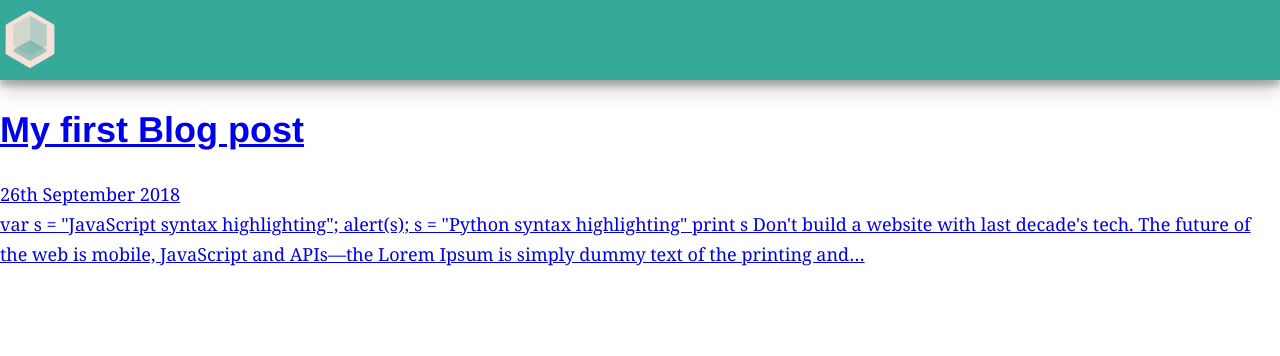
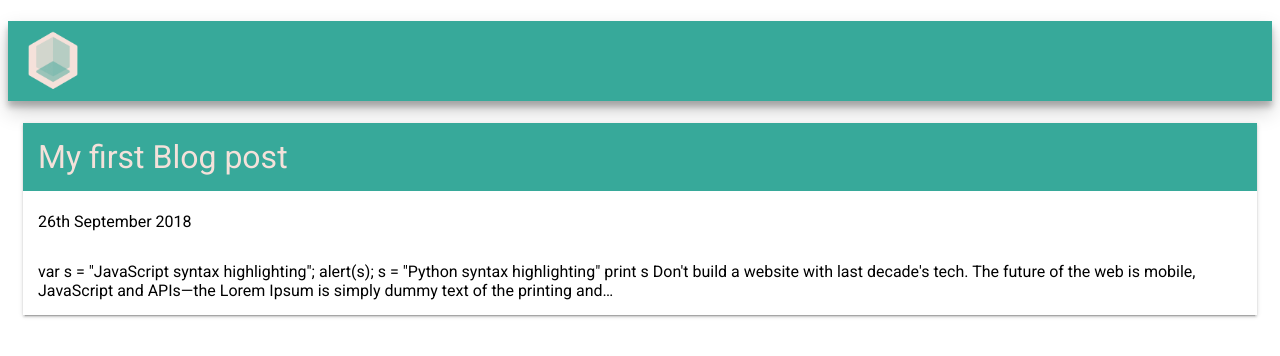
Before and after one commit to lampewebdev/blog, a Gatsby site: page / in a window 1280 px wide. Built offline with nearby package versions, Linux system fonts and the light colour scheme; Gatsby itself is replaced by a stand-in of ours; some packages are replaced by stand-ins of ours.

Commit message:
remove typographyjs and add roboto

```diff
--- a/gatsby-config.js
+++ b/gatsby-config.js
@@ -42,13 +42,6 @@ module.exports = {
           `gatsby-remark-prismjs`,
         ]
       }
-    },
-    {
-      resolve: `gatsby-plugin-typography`,
-      options: {
-        pathToConfigModule: `src/utils/typography`,
-        omitGoogleFont: true,
-      }
     }
   ],
 }
--- a/package.json
+++ b/package.json
@@ -37,7 +37,7 @@
     "start": "npm run develop",
     "format": "prettier --write \"src/**/*.js\"",
     "test": "echo \"Error: no test specified\" && exit 1",
-    "deploy": "gatsby build && gh-pages -d public -b master"
+    "deploy": "gatsby build && gh-pages -d public -b master -r git@github.com:lampewebdev/lampewebdev.github.io.git"
   },
   "devDependencies": {
     "babel-eslint": "^10.0.1",
--- a/src/components/Logo.js
+++ b/src/components/Logo.js
@@ -21,7 +21,7 @@ export default () => (
       <Img
         fixed={data.placeholderImage.childImageSharp.fixed}
         style={{
-          display: 'flex'
+          display: 'flex',
         }}
       />
     }
--- a/src/components/header.js
+++ b/src/components/header.js
@@ -7,7 +7,9 @@ export default () => (
       backgroundColor: '#37a99a',
       paddingTop: '10px',
       paddingBottom: '10px',
-      boxShadow: '0 10px 20px rgba(0, 0, 0, 0.19), 0 6px 6px rgba(0, 0, 0, 0.23)',
+      paddingLeft: '15px',
+      boxShadow:
+        `0 10px 20px rgba(0, 0, 0, 0.19), 0 6px 6px rgba(0, 0, 0, 0.23)`,
     }}
   >
     <Link to="/">
--- a/src/components/layout.css
+++ b/src/components/layout.css
@@ -1,3 +1,19 @@
+@import url('https://fonts.googleapis.com/css?family=Roboto');
+
 html, body{
   box-sizing: border-box;
+  font-family: 'Roboto', sans-serif;
 }
+h1{
+  font-weight: 400;
+  padding:15px;
+  background-color: #37a99a;
+  color: #f4e1da;
+  text-decoration: none;
+}
+a,
+a:visited,
+a:active,
+a:hover {
+  text-decoration: none;
+}
--- a/src/components/layout.js
+++ b/src/components/layout.js
@@ -2,9 +2,8 @@ import React from 'react'
 import PropTypes from 'prop-types'
 import Helmet from 'react-helmet'
 import { StaticQuery, graphql } from 'gatsby'
-import { TypographyStyle, GoogleFont } from 'react-typography'
-import typography from '../utils/typography'
 import Header from './header'
+import './layout.css'
 
 const Layout = ({ children }) => (
   <StaticQuery
@@ -27,8 +26,6 @@ const Layout = ({ children }) => (
           ]}
         >
           <html lang="en" />
-          <TypographyStyle typography={typography} />
-          <GoogleFont typography={typography} />
         </Helmet>
         <Header siteTitle={data.site.siteMetadata.title} />
         <div>
--- a/src/pages/index.js
+++ b/src/pages/index.js
@@ -1,19 +1,44 @@
 import React from 'react'
 import { Link, graphql } from 'gatsby'
 import Layout from '../components/layout'
+import styled from 'styled-components'
 
+const Container = styled.div`
+  margin-right: 15px;
+  margin-left: 15px;
+  text-decoration: none;
+  box-shadow:
+    rgba(0, 0, 0, 0.14) 0px 2px 2px 0px,
+    rgba(0, 0, 0, 0.2) 0px 3px 1px -2px,
+    rgba(0, 0, 0, 0.12) 0px 1px 5px 0px;
+`
+const Header = styled.h1`
+
+`
+
+const Date = styled.span`
+  padding: 15px;
+  color: black;
+`
+
+const Excerpt = styled.p`
+  color: black;
+  padding: 15px;
+`
 const IndexPage = props => {
   const postList = props.data.allMarkdownRemark
   return (
     <Layout>
       {postList.edges.map(({ node }, i) => (
-        <Link to={node.fields.slug} className="link" key={i}>
-          <div className="post-list">
-            <h1>{node.frontmatter.title}</h1>
-            <span>{node.frontmatter.date}</span>
-            <p>{node.excerpt}</p>
-          </div>
-        </Link>
+        <Container>
+          <Link to={node.fields.slug} className="link" key={i}>
+            <div className="post-list-item">
+              <Header>{node.frontmatter.title}</Header>
+              <Date>{node.frontmatter.date}</Date>
+              <Excerpt>{node.excerpt}</Excerpt>
+            </div>
+          </Link>
+        </Container>
       ))}
     </Layout>
   )
--- a/src/utils/typography.js
+++ /dev/null
@@ -1,21 +0,0 @@
-import Typography from 'typography'
-import CodePlugin from 'typography-plugin-code'
-
-const typography = new Typography({
-  baseFontSize: '18px',
-  baseLineHeight: 1.666,
-  headerFontFamily: [
-    'Avenir Next',
-    'Helvetica Neue',
-    'Segoe UI',
-    'Helvetica',
-    'Arial',
-    'sans-serif',
-  ],
-  bodyFontFamily: ['Georgia', 'serif'],
-  plugins: [
-    new CodePlugin(),
-  ],
-})
-
-export default typography
```
